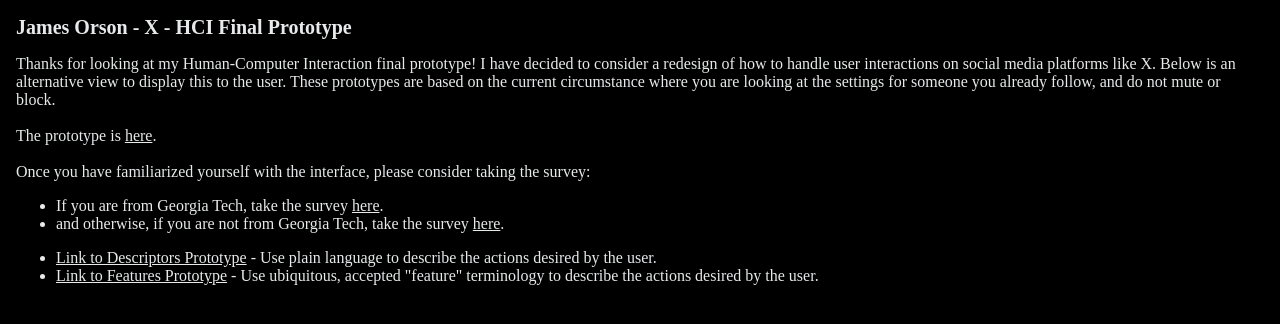
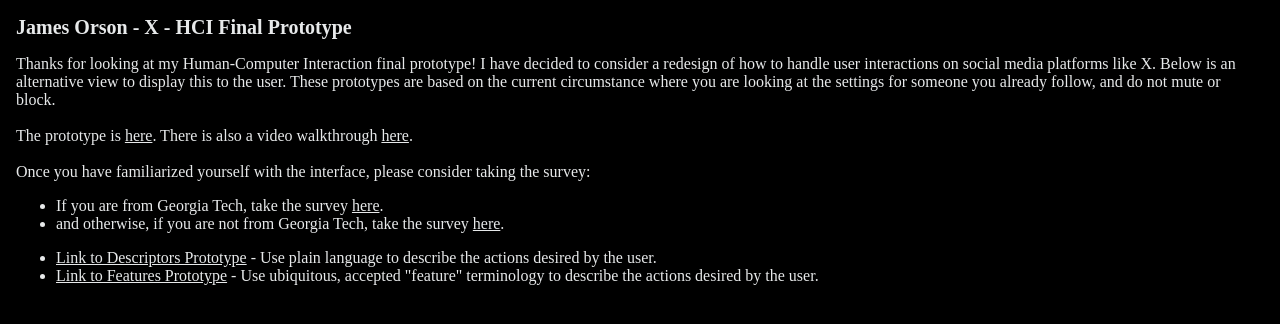
Before and after one commit to jamesaorson/hci-individual-project, a plain HTML site: page final/index.html in a window 1280 px wide. Drawn offline with Linux system fonts and the light colour scheme; a web font is replaced by a local one.

Commit message:
Add video prototype

```diff
--- a/final/index.html
+++ b/final/index.html
@@ -19,7 +19,7 @@
         to the user. These prototypes are based on the current circumstance
         where you are looking at the settings for someone you already follow, and do not mute or block.
         <br /><br />
-        The prototype is <a href="/final/prototype">here</a>.
+        The prototype is <a href="/final/prototype">here</a>. There is also a video walkthrough <a href="https://drive.google.com/file/d/1ehvVXaxubdcz2dlgPzksesnPQ1HFQDlh/view?usp=sharing">here</a>.
         <br /><br />
         Once you have familiarized yourself with the interface, please consider taking the survey:
         <br />
```
